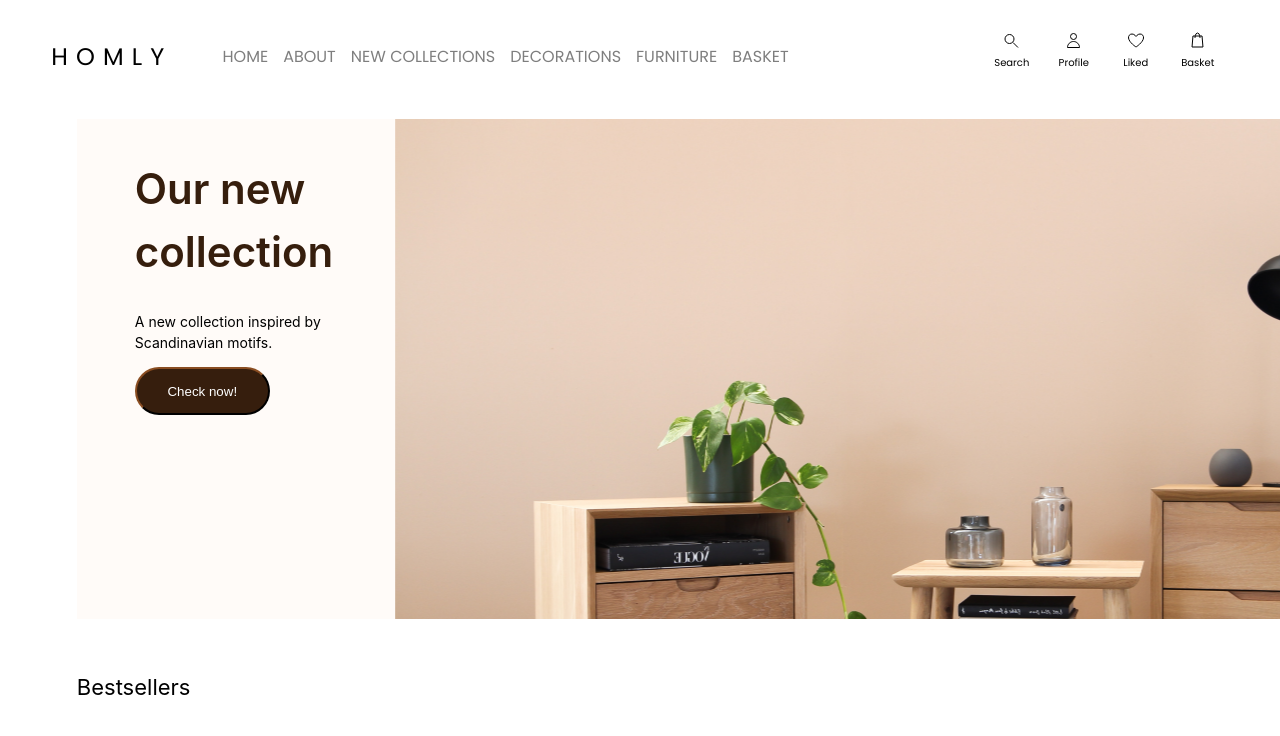
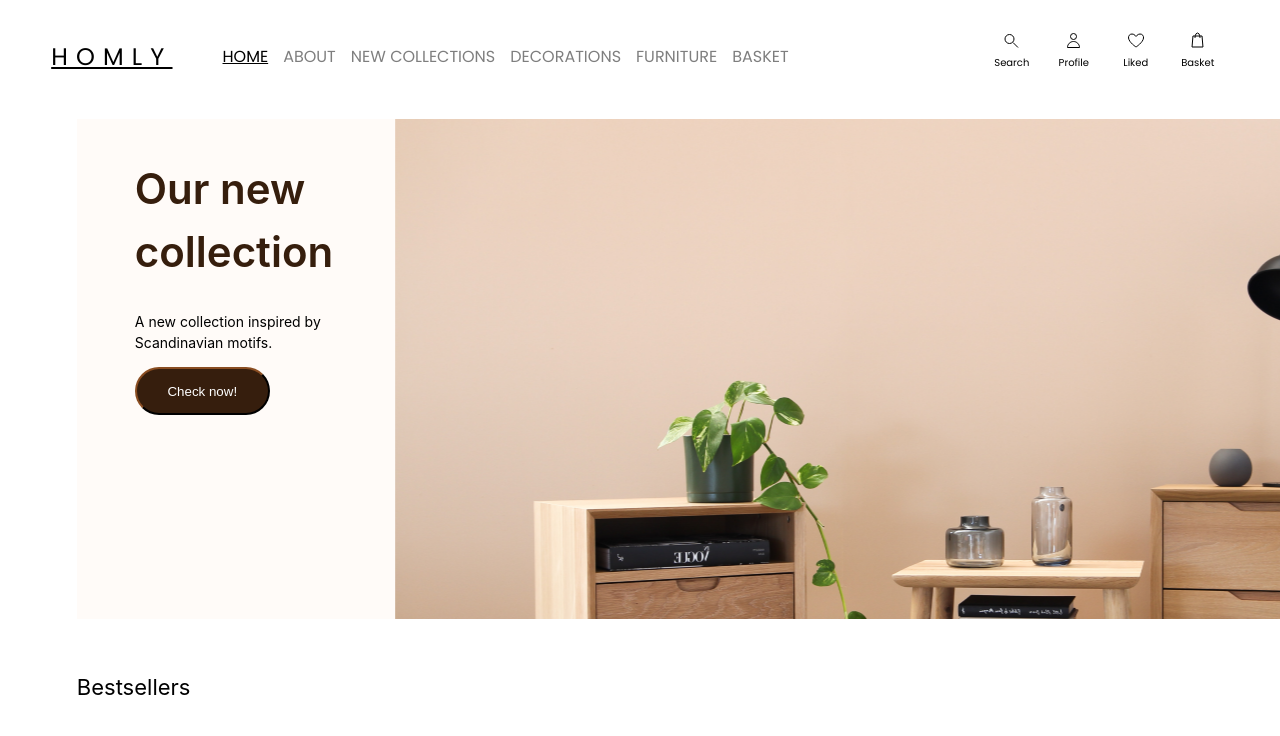
Before and after one commit to miwrona-deloitte/ecommerce, a React (Create React App) app: page /home in a window 1280 px wide. Shown: the top 736 px of the page. Built offline with nearby package versions, Linux system fonts and the light colour scheme; no server answers.

Commit message:
fixed active menu item

```diff
--- a/src/components/Layout/Navbar.module.scss
+++ b/src/components/Layout/Navbar.module.scss
@@ -37,10 +37,6 @@
         opacity: 0.5;
         text-transform: uppercase;
       }
-      .active {
-        opacity: 1;
-        font-weight: 500;
-      }
     }
   }
   .tools {
--- /dev/null
+++ b/src/components/Layout/Navbar.scss
@@ -0,0 +1,5 @@
+.active {
+  opacity: 1 !important;
+  font-weight: 500;
+  text-decoration: underline !important;
+}
--- a/src/components/Layout/Navbar.tsx
+++ b/src/components/Layout/Navbar.tsx
@@ -4,6 +4,7 @@ import { useSelector, useDispatch } from 'react-redux';
 import { RootState, minicartActions } from '../../store';
 import Minicart from '../Minicart';
 import styles from './Navbar.module.scss';
+import './Navbar.scss';
 import useHideMinicart from '../../hooks/useHideMinicart';
 import { ReactNode } from 'react';
 import { Categories } from '../Categories';
```
